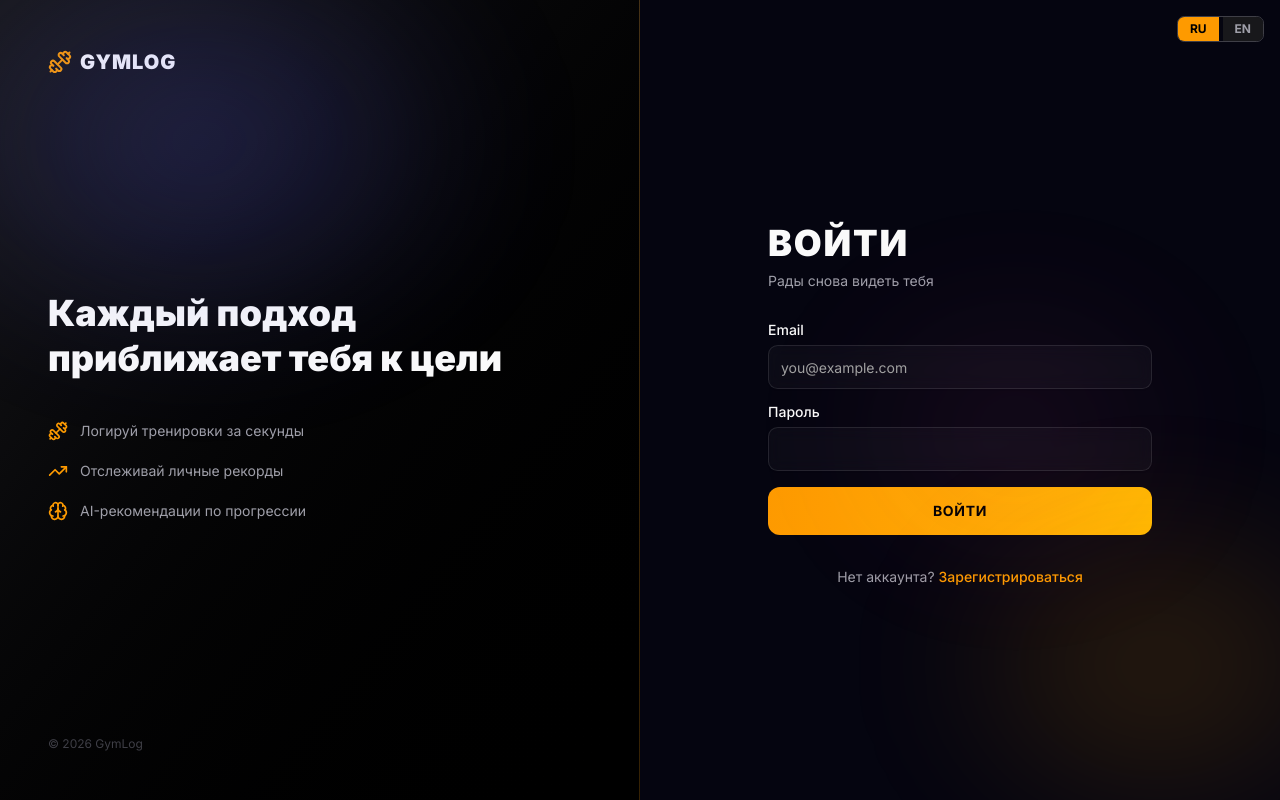
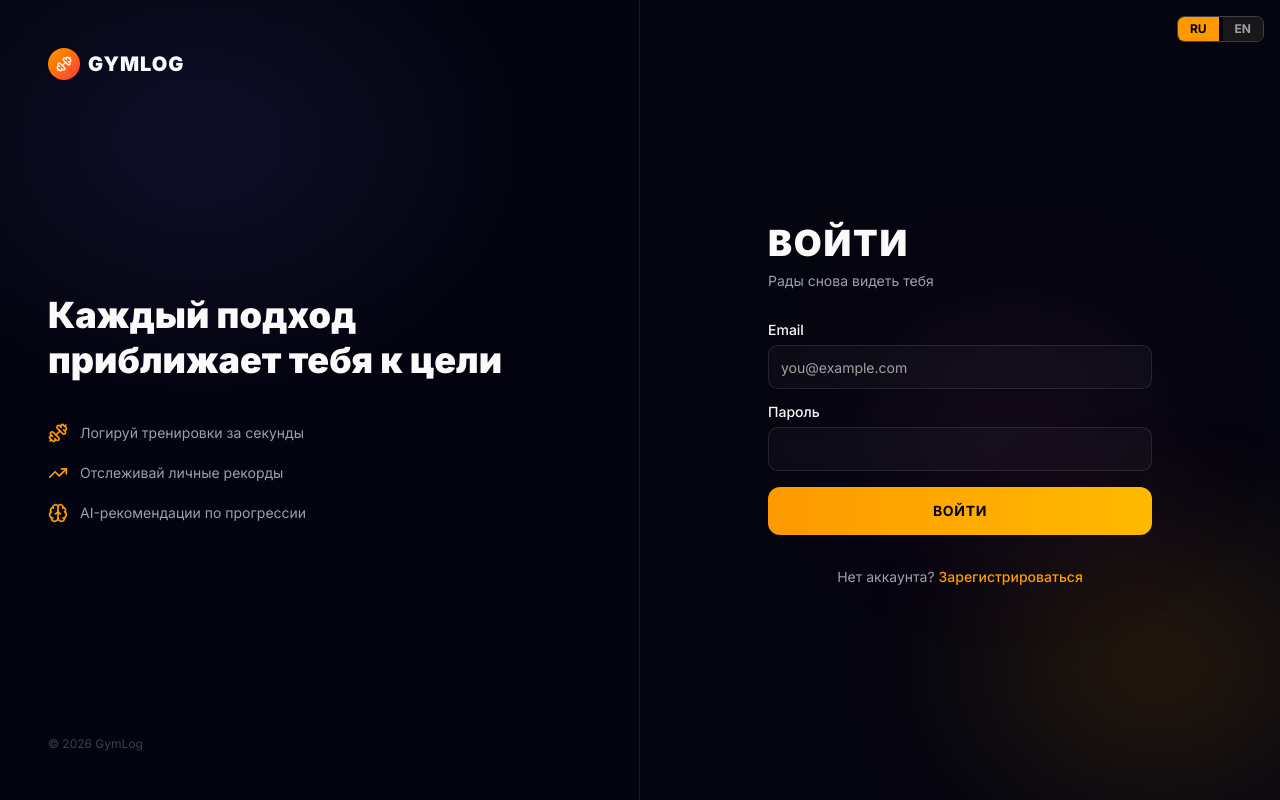
Before and after one commit to princeofscale/Formly, a Next.js app: page /login in a window 1280 px wide. Built offline with nearby package versions, Linux system fonts and the light colour scheme; no server answers.

Commit message:
feat: auth layout — glass left panel with Aurora background

```diff
--- a/src/app/(auth)/layout.tsx
+++ b/src/app/(auth)/layout.tsx
@@ -1,4 +1,3 @@
-// src/app/(auth)/layout.tsx
 import { Dumbbell, TrendingUp, Brain } from 'lucide-react'
 import { getTranslations, getLocale } from 'next-intl/server'
 import { LocaleSwitcher } from '@/components/auth/LocaleSwitcher'
@@ -8,18 +7,21 @@ export default async function AuthLayout({ children }: { children: React.ReactNo
   const t = await getTranslations('auth')
 
   return (
-    <div className="min-h-screen grid md:grid-cols-2">
-      {/* Левая панель — только на md+ */}
-      <div className="hidden md:flex flex-col justify-between p-12 bg-gradient-to-br from-zinc-900 to-black border-r border-amber-500/20">
+    <div className="min-h-screen grid md:grid-cols-2 relative z-10">
+      {/* Left panel */}
+      <div
+        className="hidden md:flex flex-col justify-between p-12 border-r"
+        style={{ borderColor: 'rgba(255,255,255,0.08)', background: 'rgba(5,5,16,0.5)', backdropFilter: 'blur(12px)' }}
+      >
         <div className="flex items-center gap-2">
-          <Dumbbell className="h-6 w-6 text-amber-500" />
+          <div className="w-8 h-8 bg-gradient-to-br from-amber-500 to-red-500 rounded-xl flex items-center justify-center">
+            <Dumbbell className="h-4 w-4 text-white" />
+          </div>
           <span className="font-black text-xl tracking-wider">GYMLOG</span>
         </div>
 
         <div className="space-y-10">
-          <p className="text-4xl font-black leading-tight">
-            {t('slogan')}
-          </p>
+          <p className="text-4xl font-black leading-tight">{t('slogan')}</p>
           <div className="space-y-5">
             <div className="flex items-center gap-3 text-zinc-400">
               <Dumbbell className="h-5 w-5 text-amber-500 shrink-0" />
@@ -39,7 +41,7 @@ export default async function AuthLayout({ children }: { children: React.ReactNo
         <p className="text-xs text-zinc-700">© 2026 GymLog</p>
       </div>
 
-      {/* Правая панель — форма */}
+      {/* Right panel — form */}
       <div className="flex flex-col min-h-screen">
         <div className="flex justify-end p-4">
           <LocaleSwitcher current={locale} />
```
